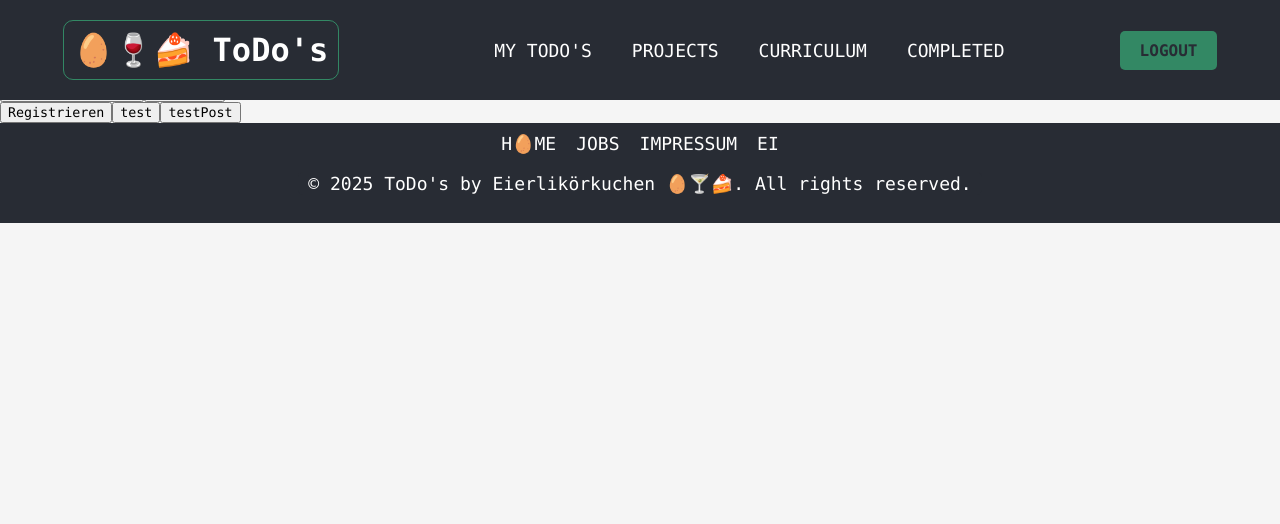
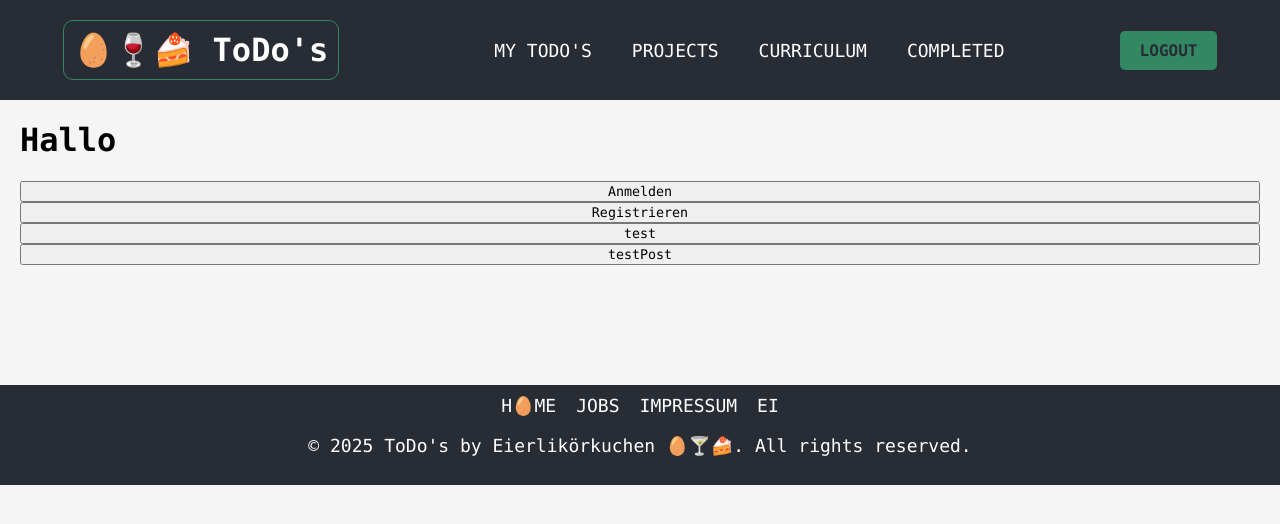
Before and after one commit to AngelTekkk/todo-list-front, a React (Vite) app: page / in a window 1280 px wide. Shown: the top 524 px of the page. Built offline with nearby package versions, Linux system fonts and the light colour scheme.

Commit message:
dashboard scss und navbar links

```diff
--- a/src/components/Header/Header.jsx
+++ b/src/components/Header/Header.jsx
@@ -14,10 +14,10 @@ function Header() {
             <h1 className={s.h1}><a className="h1-link" href="https://www.youtube.com/watch?v=pOWCtIv9LK8" target="_blank" rel="noopener noreferrer">🥚🍷🍰 ToDo's</a></h1>
             <nav>
                 <ul className={s.navList}>
-                    <li className={s.navPoint}><a className={s.navLink} href='#'>MY TODO'S</a></li>
-                    <li className={s.navPoint}><a className={s.navLink} href='#'>PROJECTS</a></li>
-                    <li className={s.navPoint}><a className={s.navLink} href='#'>CURRICULUM</a></li>
-                    <li className={s.navPoint}><a className={s.navLink} href='#'>COMPLETED</a></li>
+                    <li className={s.navPoint}><a className={s.navLink} href='/todos'>MY TODO'S</a></li>
+                    <li className={s.navPoint}><a className={s.navLink} href='/projects'>PROJECTS</a></li>
+                    <li className={s.navPoint}><a className={s.navLink} href='/curriculum'>CURRICULUM</a></li>
+                    <li className={s.navPoint}><a className={s.navLink} href='/completed'>COMPLETED</a></li>
                 </ul>
             </nav>
                 <button className={s.logoutBtn} onClick={handleLogout}>LOGOUT</button>
--- a/src/pages/dashboard/DashboardPage.jsx
+++ b/src/pages/dashboard/DashboardPage.jsx
@@ -1,13 +1,12 @@
 import ModalWindow from "../../components/ModalWindow/ModalWindow.jsx";
 import {openModal} from "../../redux/dashboard/dashboardSlice.js";
 import {useDispatch} from "react-redux";
-import { useNavigate } from "react-router-dom";
+import s from "./DashboardPage.module.scss";
 
 import {useTestMutation, useTestPostMutation} from "../../services/api/authApi.js"; // Should be deleted. For test
 
 function DashboardPage() {
     const dispatch = useDispatch();
-    const navigate = useNavigate();
 
     // Should be deleted. For test
     const [test] = useTestMutation();
@@ -44,15 +43,16 @@ function DashboardPage() {
 
     return (
         <>
-            <h1>Hallo</h1>
-            <button className="todopage btn" onClick={() => navigate("/todo-list-api/todos")}>zu meinen Todo's</button>
-            <button onClick={() => handleOpenModal('login')}>Anmelden</button>
-            <div>
-            <button onClick={() => handleOpenModal('register')}>Registrieren</button>
-            <button onClick={handleTest}>test</button>
-            <button onClick={handleTestPost}>testPost</button>
+            <div className={s.bigContainer}>
+                <h1 className={s.h1}>Hallo</h1>
+                <button onClick={() => handleOpenModal('login')}>Anmelden</button>
+
+                    <button onClick={() => handleOpenModal('register')}>Registrieren</button>
+                    <button onClick={handleTest}>test</button>
+                    <button onClick={handleTestPost}>testPost</button>
+
+                <ModalWindow></ModalWindow>
             </div>
-            <ModalWindow></ModalWindow>
         </>
     )
 }
--- /dev/null
+++ b/src/pages/dashboard/DashboardPage.module.scss
@@ -0,0 +1,10 @@
+@use "../../_index.scss" as *;
+
+.bigContainer {
+  margin-top: 80px;
+  margin-bottom: 100px;
+  display: flex;
+  flex-direction: column;
+  padding: 20px;
+  flex: 1;
+}
--- a/src/router/router.js
+++ b/src/router/router.js
@@ -1,5 +1,4 @@
 import {createBrowserRouter} from "react-router-dom";
-import {Component} from "react";
 
 import DashbordPage from "../pages/dashboard/DashboardPage.jsx"
 import TodoPage from "../pages/todo/TodoPage.jsx";
@@ -32,14 +31,14 @@ const router = createBrowserRouter([
         // ],
     },
     {
-        path: "/todo-list-api/todos",
+        path: "/todos",
         Component: TodoPage
     },
     {    path: "/createNewTodo",
         Component: NewToDo
     },
     {
-        path: "/todo-list-api/projects",
+        path: "/projects",
         Component: ProjectsPage
     }
 ]);
```
